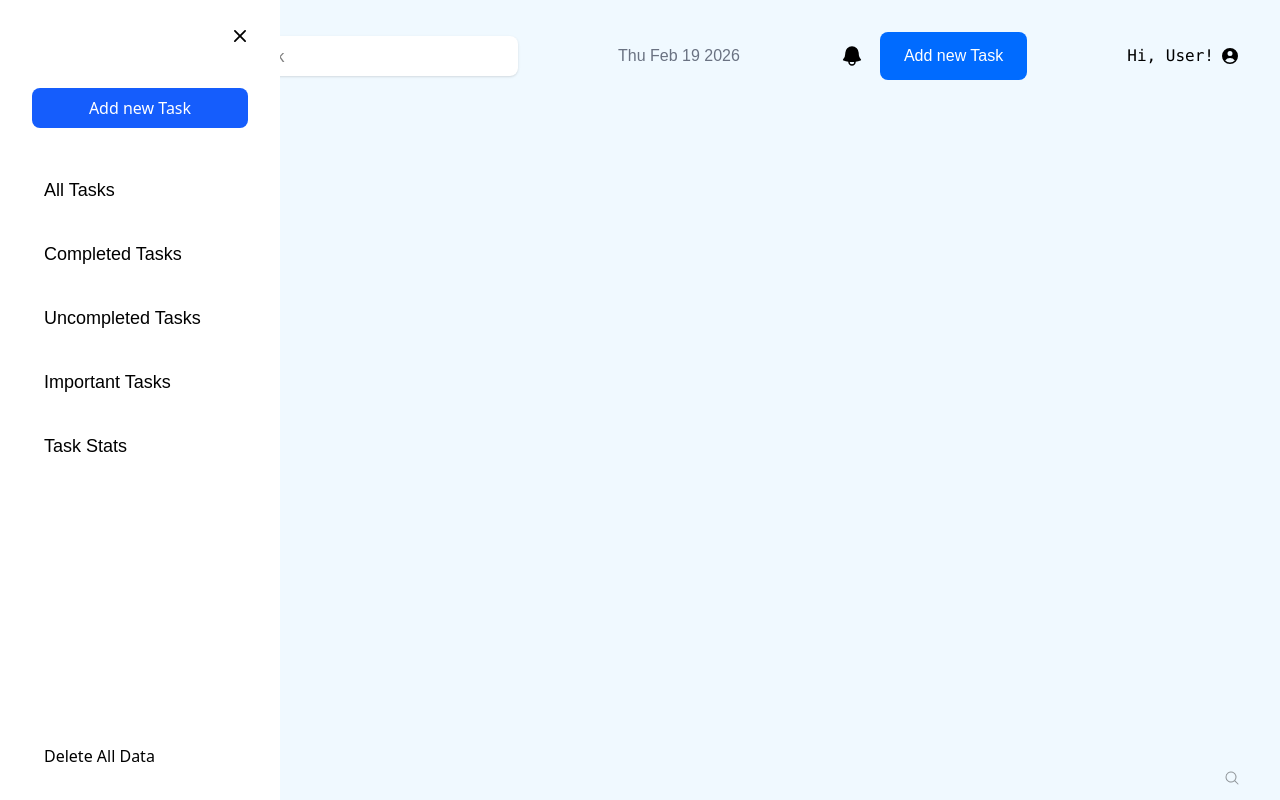
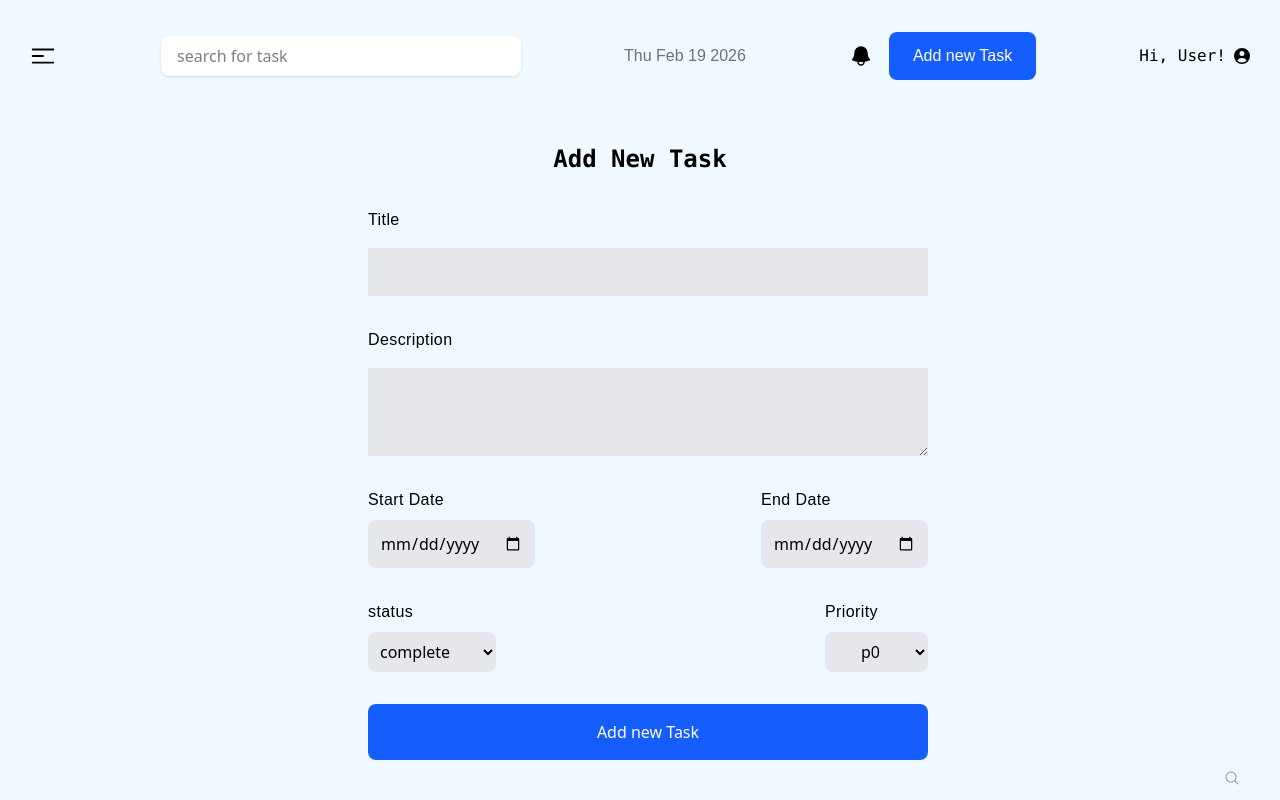
Before and after one commit to Donabest/TaskFlowReact, a React (Vite) app: page /AddNewTask in a window 1280 px wide. Built offline with nearby package versions, Linux system fonts and the light colour scheme; a web font is replaced by a local one.

Commit message:
finish ui design

```diff
--- a/src/components/AddNewTask.jsx
+++ b/src/components/AddNewTask.jsx
@@ -1,5 +1,14 @@
+import NewTaskForm from "../ui/newTaskForm";
+
 function AddNewTask() {
-  return <div>New Task</div>;
+  return (
+    <div>
+      <h1 className="mt-8 font-mono font-bold text-2xl text-center animate-bounce">
+        Add New Task
+      </h1>
+      <NewTaskForm />
+    </div>
+  );
 }
 
 export default AddNewTask;
--- a/src/components/Task.jsx
+++ b/src/components/Task.jsx
@@ -5,7 +5,7 @@ import { HiOutlineStar } from "react-icons/hi2";
 function Task() {
   return (
     <div className="flex flex-col bg-white px-4 pt-6 rounded-lg shadow-sm hover:shadow-lg hover:transition-shadow">
-      <div className="relative bg-red-100 p-12 rounded-lg shadow-xl">
+      <div className="relative bg-green-100 p-12 rounded-lg shadow-xl">
         <h1 className="absolute top-0 right-2">P1</h1>
         <p className="text-center">Not Bad</p>
       </div>
--- a/src/index.css
+++ b/src/index.css
@@ -9,4 +9,12 @@
   li {
     @apply p-2 pl-3 hover:text-red-400 hover:bg-red-50 rounded-lg;
   }
+  label {
+    @apply font-nunito font-light tracking-wide;
+  }
+  input,
+  textarea,
+  select {
+    @apply bg-gray-200 focus:bg-white focus:outline-dotted;
+  }
 }
--- a/src/ui/AddNewTaskButton.jsx
+++ b/src/ui/AddNewTaskButton.jsx
@@ -16,7 +16,7 @@ function NewTaskButton() {
         <HiBell />
       </motion.p>
       <Button
-        style={`font-bai px-6 py-3 rounded-lg cursor-pointer text-white bg-[#006BFF] hover:bg-blue-600`}
+        style={`font-bai px-6 py-3 rounded-lg cursor-pointer text-white bg-blue-600 hover:bg-blue-500`}
       >
         Add new Task
       </Button>
--- a/src/ui/Applayout.jsx
+++ b/src/ui/Applayout.jsx
@@ -1,10 +1,12 @@
 import { Outlet } from "react-router-dom";
 import Sidebar from "./Sidebar";
 import Header from "./Header";
+import ConfirmModal from "./ConfirmModal";
 
 function Applayout() {
   return (
     <div className="max-w-7xl mx-auto ">
+      <ConfirmModal />
       <section>
         <Header />
         <Sidebar />
--- a/src/ui/Button.jsx
+++ b/src/ui/Button.jsx
@@ -6,7 +6,7 @@ function Button({ style, children }) {
 
   return (
     <motion.button
-      className={`${style}`}
+      className={`${style} cursor-pointer  rounded-lg `}
       whileHover={{
         y: -2,
         transition: { type: "spring", stiffness: 1000, duration: 0.5 },
--- /dev/null
+++ b/src/ui/ConfirmModal.jsx
@@ -0,0 +1,23 @@
+import Button from "./Button";
+
+function ConfirmModal() {
+  return (
+    <div className="hidden absolute inset-0  items-center justify-center h-screen z-100 bg-black/20">
+      <div className="bg-zinc-100 w-[80%] m-6 p-8 shadow-5xl rounded-lg md:w-[50%]">
+        <h1 className="font-rubik  font-light text-2xl">Are You Sure ?</h1>
+        <p className="font-bai font-extralight text-gray-700 my-6">
+          All data will be deleted permanently.
+        </p>
+
+        <div className="flex justify-end text-center items-center space-x-6">
+          <Button>Cancel</Button>
+          <Button style="px-5 py-2 rounded-lg text-white bg-blue-600 hover:bg-blue-500  ">
+            Confirm
+          </Button>
+        </div>
+      </div>
+    </div>
+  );
+}
+
+export default ConfirmModal;
--- a/src/ui/Navbar.jsx
+++ b/src/ui/Navbar.jsx
@@ -9,7 +9,7 @@ import User from "./User";
 function Navbar() {
   return (
     <>
-      <nav className="flex justify-between items-center px-7 py-6 mr-3 md:py-8 ">
+      <nav className="flex justify-between items-center px-7 py-6 md:py-8 ">
         <div className="text-3xl cursor-pointer">
           <HiBars3CenterLeft />
         </div>
@@ -23,7 +23,7 @@ function Navbar() {
         <User />
       </nav>
 
-      <div className="relative w-full pr-8 pl-4 text-center mx-auto  md:hidden">
+      <div className="relative w-full pr-6 pl-4 text-center mx-auto  md:hidden">
         <Input width={"w-full"} />
       </div>
     </>
--- /dev/null
+++ b/src/ui/NewTaskForm.jsx
@@ -0,0 +1,69 @@
+import Button from "./Button";
+
+function NewTaskForm() {
+  return (
+    <>
+      <form className=" p-4 mt-4 space-y-8 md:max-w-xl md:mx-auto md:pr-0">
+        <div className="flex flex-col space-y-4">
+          <label htmlFor="title">Title</label>
+          <input type="text" className="w-full p-3 " />
+        </div>
+
+        <div className="flex flex-col space-y-4">
+          <label htmlFor="description">Description</label>
+          <textarea name="description" id="des" className=" p-5 "></textarea>
+        </div>
+
+        <div className="flex flex-col justify-between space-y-8 md:flex-row md:space-y-0">
+          <div className="flex flex-col space-y-2">
+            <label htmlFor="start date">Start Date</label>
+            <input
+              type="date"
+              name="start date"
+              id="sd"
+              className="p-3 rounded-lg"
+            />
+          </div>
+          <div className="flex flex-col space-y-2">
+            <label htmlFor="End date">End Date</label>
+            <input
+              type="date"
+              name="End date"
+              id="ed"
+              className="p-3 rounded-lg"
+            />
+          </div>
+        </div>
+
+        <div className="flex justify-between">
+          <div className="flex flex-col space-y-2">
+            <label htmlFor="status">status</label>
+            <select name="status" id="status-select" className="p-2 rounded-lg">
+              <option value="complete">complete</option>
+              <option value="Uncomplete">Uncomplete</option>
+              <option value="important">Important</option>
+            </select>
+          </div>
+          <div className="flex flex-col space-y-2">
+            <label htmlFor="priority">Priority</label>
+            <select
+              name="priorities"
+              id="priority-select"
+              className="px-8 py-2 rounded-lg"
+            >
+              <option value="p0">p0</option>
+              <option value="p1">p1</option>
+              <option value="p2">p2</option>
+            </select>
+          </div>
+        </div>
+
+        <Button style="w-full p-4 bg-blue-600 text-center text-white hover:bg-blue-500 ">
+          Add new Task
+        </Button>
+      </form>
+    </>
+  );
+}
+
+export default NewTaskForm;
--- a/src/ui/Sidebar.jsx
+++ b/src/ui/Sidebar.jsx
@@ -16,28 +16,13 @@ const LiVariant = {
 };
 
 function Sidebar() {
-  const handleClick = useMove();
-
   return (
-    <div className="fixed top-0  py-12 px-4 bg-white w-55 h-screen z-1 shadow-4xl md:left-0 md:px-8 md:py-18 md:w-70">
+    <div className="hidden fixed top-0  py-12 px-4 bg-white w-55 h-screen z-1 shadow-4xl md:left-0 md:px-8 md:py-18 md:w-70">
       <motion.span className="absolute top-4 right-5 p-2 text-2xl rounded-full cursor-pointer hover:transition-all hover:bg-blue-300">
         <HiMiniXMark />
       </motion.span>
-      {/* <motion.button
-        className="bg-blue-600 text-white w-full py-2 mt-4 rounded-lg cursor-pointer "
-        whileHover={{
-          y: -5,
-          transition: { duration: 0.3 },
-        }}
-        onClick={handleClick}
-      >
-        Add new task
-      </motion.button> */}
-      <Button
-        style={
-          "bg-blue-600 text-white w-full py-2 mt-4 rounded-lg cursor-pointer "
-        }
-      >
+
+      <Button style={"bg-blue-600 text-white w-full py-2 mt-4  "}>
         Add new Task
       </Button>
 
```
